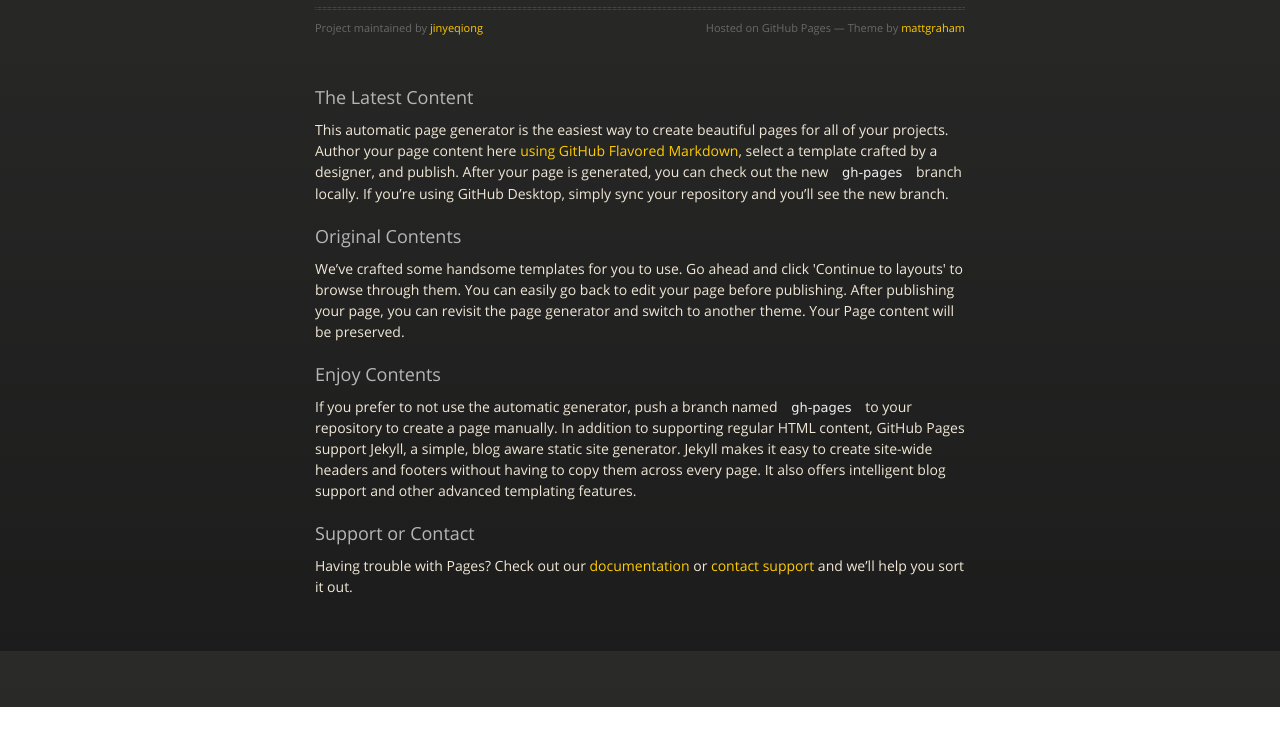
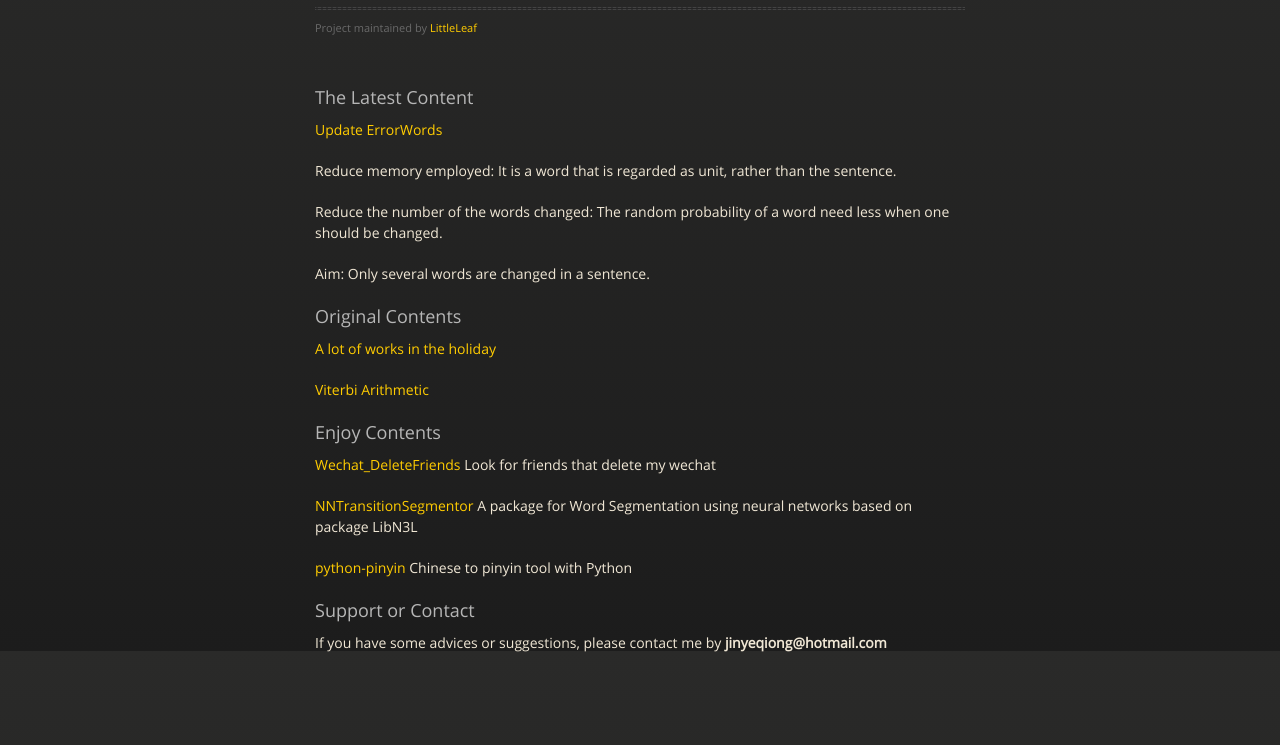
Before and after one commit to jinyeqiong/jinyeqiong.github.com, a plain HTML site: page index.html in a window 1280 px wide. Shown: the part 149-894 px from the top of the page. Before the commit the page ends 856 px from the top, so only its background shows below. Drawn offline with nearby package versions, Linux system fonts and the light colour scheme.

Commit message:
Update index.html

```diff
--- a/index.html
+++ b/index.html
@@ -31,29 +31,32 @@
           <h1>Web of LittleLeaf</h1>
           <p></p>
           <hr>
-          <span class="credits left">Project maintained by <a href="https://github.com/jinyeqiong">jinyeqiong</a></span>
-          <span class="credits right">Hosted on GitHub Pages &mdash; Theme by <a href="https://twitter.com/michigangraham">mattgraham</a></span>
+          <span class="credits left">Project maintained by <a href="https://github.com/jinyeqiong">LittleLeaf</a></span>
         </div>
 
         <h3>
 <a id="welcome-to-github-pages" class="anchor" href="#welcome-to-github-pages" aria-hidden="true"><span aria-hidden="true" class="octicon octicon-link"></span></a>The Latest Content</h3>
 
-<p>This automatic page generator is the easiest way to create beautiful pages for all of your projects. Author your page content here <a href="https://guides.github.com/features/mastering-markdown/">using GitHub Flavored Markdown</a>, select a template crafted by a designer, and publish. After your page is generated, you can check out the new <code>gh-pages</code> branch locally. If you’re using GitHub Desktop, simply sync your repository and you’ll see the new branch.</p>
+<p><a href="https://github.com/jinyeqiong/BasedNLP/tree/master/ErrorWords">Update ErrorWords</a></p>
+<p>Reduce memory employed: It is a word that is regarded as unit, rather than the sentence. </p>
+<p>Reduce the number of the words changed: The random probability of a word need less when one should be changed. </p>
+<p>Aim: Only several words are changed in a sentence. </p>
 
 <h3>
 <a id="designer-templates" class="anchor" href="#designer-templates" aria-hidden="true"><span aria-hidden="true" class="octicon octicon-link"></span></a>Original Contents</h3>
-
-<p>We’ve crafted some handsome templates for you to use. Go ahead and click 'Continue to layouts' to browse through them. You can easily go back to edit your page before publishing. After publishing your page, you can revisit the page generator and switch to another theme. Your Page content will be preserved.</p>
+<p><a href="https://github.com/jinyeqiong/BasedNLP">A lot of works in the holiday</a></p>
+<p><a href="https://github.com/jinyeqiong/Viterbi_xx">Viterbi Arithmetic</a></p>
 
 <h3>
 <a id="creating-pages-manually" class="anchor" href="#creating-pages-manually" aria-hidden="true"><span aria-hidden="true" class="octicon octicon-link"></span></a>Enjoy Contents</h3>
-
-<p>If you prefer to not use the automatic generator, push a branch named <code>gh-pages</code> to your repository to create a page manually. In addition to supporting regular HTML content, GitHub Pages support Jekyll, a simple, blog aware static site generator. Jekyll makes it easy to create site-wide headers and footers without having to copy them across every page. It also offers intelligent blog support and other advanced templating features.</p>
+<p><a href="https://github.com/jinyeqiong/Wechat_DeleteFriends">Wechat_DeleteFriends</a>  Look for friends that delete my wechat </p>
+<p><a href="https://github.com/jinyeqiong/NNTransitionSegmentor">NNTransitionSegmentor</a>  A package for Word Segmentation using neural networks based on package LibN3L</p>
+<p><a href="https://github.com/jinyeqiong/python-pinyin">python-pinyin</a>  Chinese to pinyin tool with Python</p>
 
 <h3>
 <a id="support-or-contact" class="anchor" href="#support-or-contact" aria-hidden="true"><span aria-hidden="true" class="octicon octicon-link"></span></a>Support or Contact</h3>
 
-<p>Having trouble with Pages? Check out our <a href="https://help.github.com/pages">documentation</a> or <a href="https://github.com/contact">contact support</a> and we’ll help you sort it out.</p>
+<p>If you have some advices or suggestions, please contact me by <b>jinyeqiong@hotmail.com</b></p>
       </section>
 
     </div>
```
